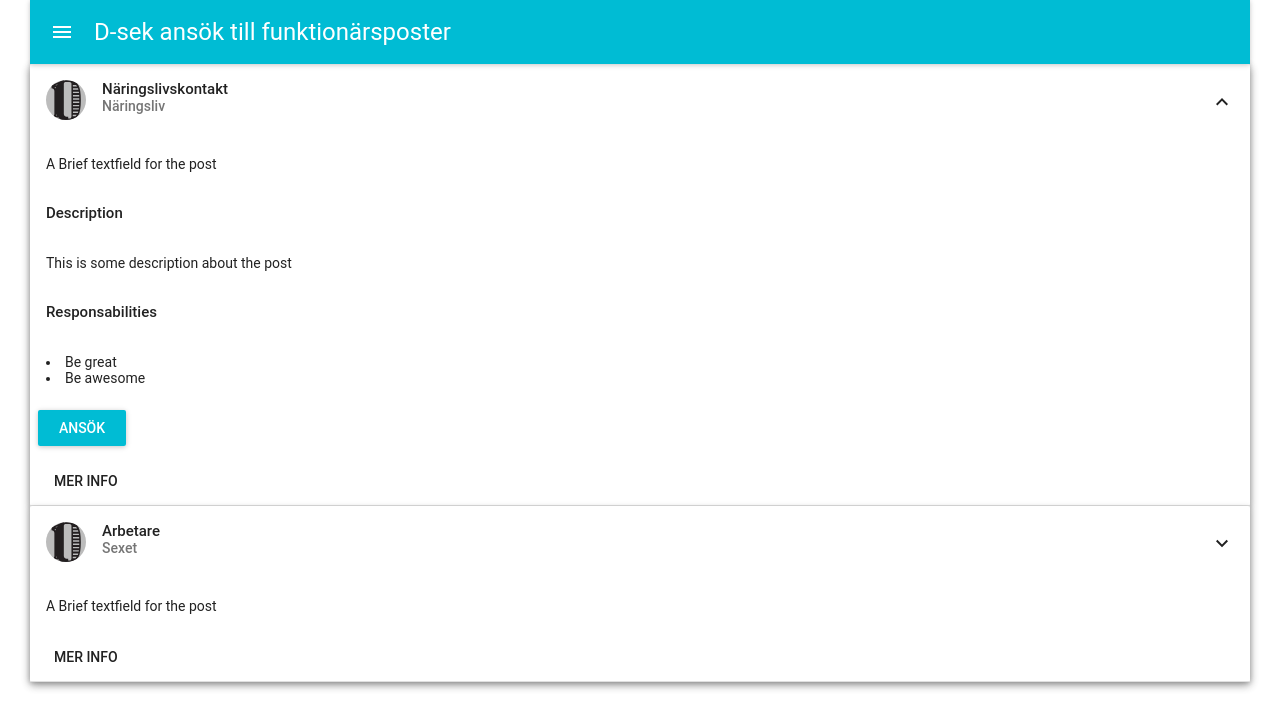
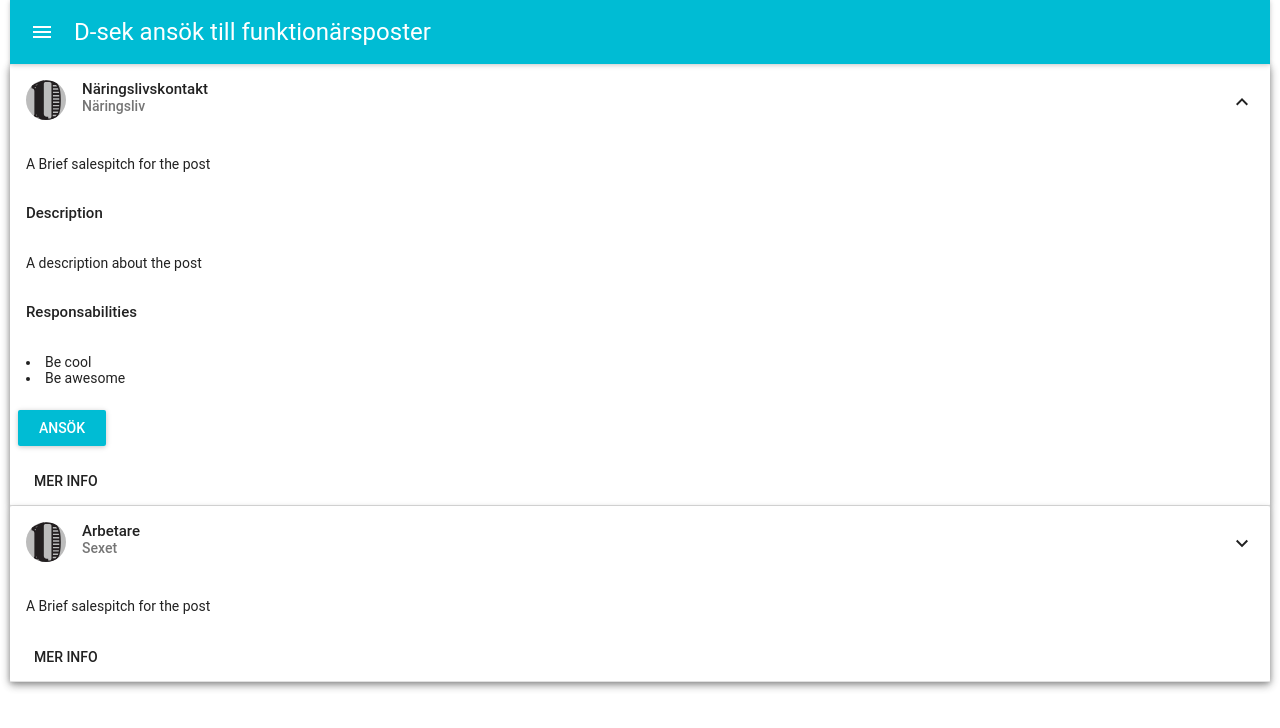
Before and after one commit to Oscar-Rydh/dsek_funkis_application, a React (Create React App) app: page / in a window 1280 px wide. Both pictures are taken after a click on the button 1222 px from the left and 102 px from the top of the page. Shown: the top 728 px of the page. Built offline with nearby package versions, Linux system fonts and the light colour scheme.

Commit message:
Changed title and favicon. Refactored state to make it easy to hard code companies as they come

```diff
--- a/public/index.html
+++ b/public/index.html
@@ -9,7 +9,7 @@
       homescreen on Android. See https://developers.google.com/web/fundamentals/engage-and-retain/web-app-manifest/
     -->
     <link rel="manifest" href="%PUBLIC_URL%/manifest.json">
-    <link rel="shortcut icon" href="%PUBLIC_URL%/favicon.ico">
+    <link rel="shortcut icon" href="%PUBLIC_URL%/D-symbol.ico">
     <!--
       Notice the use of %PUBLIC_URL% in the tags above.
       It will be replaced with the URL of the `public` folder during the build.
@@ -19,7 +19,7 @@
       work correctly both with client-side routing and a non-root public URL.
       Learn how to configure a non-root public URL by running `npm run build`.
     -->
-    <title>React App</title>
+    <title>D-sek funktionärsansökan</title>
   </head>
   <body>
     <noscript>
--- a/src/App.css
+++ b/src/App.css
@@ -1,6 +1,6 @@
 .App {
-  padding-left: 30px;
-  padding-right: 30px;
+  padding-left: 10px;
+  padding-right: 10px;
 }
 
 .App-logo {
--- a/src/App.js
+++ b/src/App.js
@@ -1,10 +1,9 @@
 import React, { Component } from 'react';
-import logo from './logo.svg';
 import './App.css';
 import PostsList from './components/PostsList/PostsList';
 import Navbar from './components/Navbar/Navbar';
-import Toggle from 'material-ui/Toggle';
-import PostForm from './components/PostForm/PostForm.js';
+//import Toggle from 'material-ui/Toggle';
+//import PostForm from './components/PostForm/PostForm.js';
 import MuiThemeProvider from 'material-ui/styles/MuiThemeProvider';
 
 class App extends Component {
--- a/src/components/Navbar/Navbar.js
+++ b/src/components/Navbar/Navbar.js
@@ -1,6 +1,5 @@
 import React, { Component } from 'react';
 import AppBar from 'material-ui/AppBar';
-import FlatButton from 'material-ui/FlatButton'
 
 
 class Navbar extends Component {
--- a/src/components/PostItem/PostItem.js
+++ b/src/components/PostItem/PostItem.js
@@ -1,8 +1,7 @@
 import React, { Component } from 'react';
-import {Card, CardActions, CardHeader, CardMedia, CardTitle, CardText} from 'material-ui/Card';
+import {Card, CardActions, CardHeader, CardText} from 'material-ui/Card';
 import FlatButton from 'material-ui/FlatButton';
 import RaisedButton from 'material-ui/RaisedButton';
-import Toggle from 'material-ui/Toggle'
 import logo from '../../D-symbol.svg'
 
 class PostItem extends Component  {
@@ -40,22 +39,25 @@ class PostItem extends Component  {
                 showExpandableButton={true}
             />
             <CardText expandable={false} >
-                A Brief textfield for the post
+                {this.props.salesPitch}
             </CardText>
             <CardHeader
                 title="Description"
                 expandable={true}
             />
             <CardText expandable={true}>
-                This is some description about the post
+                {this.props.description}
             </CardText>
              <CardHeader
                 title="Responsabilities"
                 expandable={true}
             />
             <CardText expandable={true}>
-                <li> Be great </li>
-                <li> Be awesome </li>
+                {
+                    this.props.responsabillities.map(entry => {
+                        return <li> {entry} </li>
+                    })
+                }
             </CardText>
             <CardActions expandable={true}>
             <RaisedButton primary={true} label="Ansök" href={this.props.link}/>
--- a/src/components/PostsList/PostsList.js
+++ b/src/components/PostsList/PostsList.js
@@ -2,19 +2,27 @@ import React, {Component} from 'react';
 import Paper from 'material-ui/Paper';
 import Divider from 'material-ui/Divider';
 import PostItem from '../PostItem/PostItem';
+import Posts from '../../state.js';
 
 class PostsList extends Component {
     constructor (props) {
         super (props);
-        this.state = {posts: [{title: 'Näringslivskontakt', utskott: 'Näringsliv', link: 'https://www.google.com'}, {title: 'Arbetare', utskott: 'Sexet', link: 'https://www.facebook.com'}]}
+        let posts = new Posts();
+        this.state = posts.getPosts();
     }
 
     renderList () {
         return this.state.posts.map(item => {
-            console.log(item)
             return (
                 <div>
-                <PostItem title={item.title} utskott={item.utskott} link={item.link} />
+                <PostItem
+                    title={item.title}
+                    utskott={item.utskott}
+                    link={item.link}
+                    responsabillities={item.responsabillities}
+                    description={item.description}
+                    salesPitch={item.salesPitch}
+                />
                 <Divider />
                 </div>
             )
@@ -23,7 +31,7 @@ class PostsList extends Component {
     render () {
         return (
             <div>
-            <Paper zDepth={2}>
+            <Paper className="PostList" zDepth={2}>
                     {this.renderList()}
             </Paper>
             </div>
--- a/src/index.js
+++ b/src/index.js
@@ -2,7 +2,7 @@ import React from 'react';
 import ReactDOM from 'react-dom';
 import './index.css';
 import App from './App';
-import registerServiceWorker from './registerServiceWorker';
+//import registerServiceWorker from './registerServiceWorker';
 
 ReactDOM.render(<App />, document.getElementById('root'));
 //registerServiceWorker();
--- /dev/null
+++ b/src/state.js
@@ -0,0 +1,27 @@
+class Posts {
+    getPosts() {
+        return {posts: [
+            {
+                title: 'Näringslivskontakt',
+                utskott: 'Näringsliv',
+                link: 'https://www.google.com',
+                responsabillities: [
+                    'Be cool',
+                    'Be awesome'
+                ],
+                salesPitch: "A Brief salespitch for the post",
+                description: "A description about the post"
+            },
+            {
+                title: 'Arbetare',
+                utskott: 'Sexet',
+                link: 'https://www.facebook.com',
+                responsabillities: [],
+                salesPitch: "A Brief salespitch for the post",
+                description: "A description about the post"
+            }
+        ]}
+    }
+}
+
+export default Posts;
```
Also changed, not shown: public/manifest.json, 2 other files (tests, documents, lock files or other folders).
